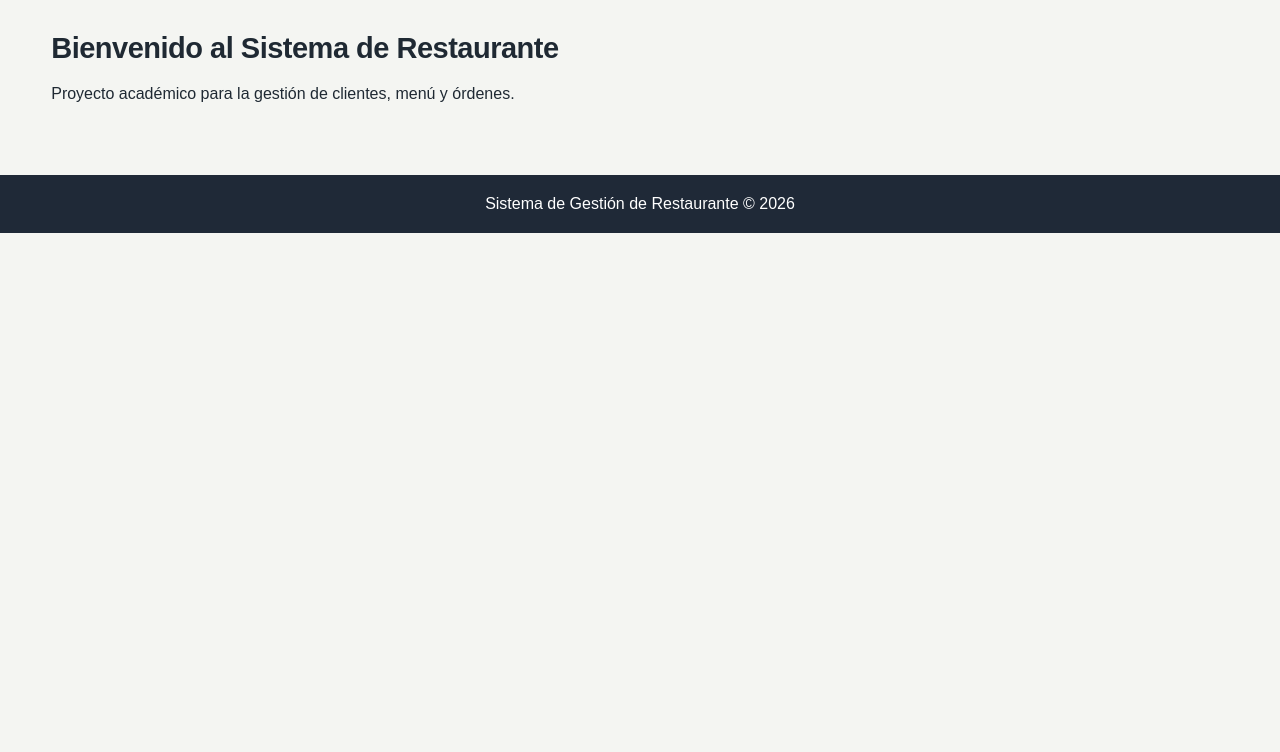
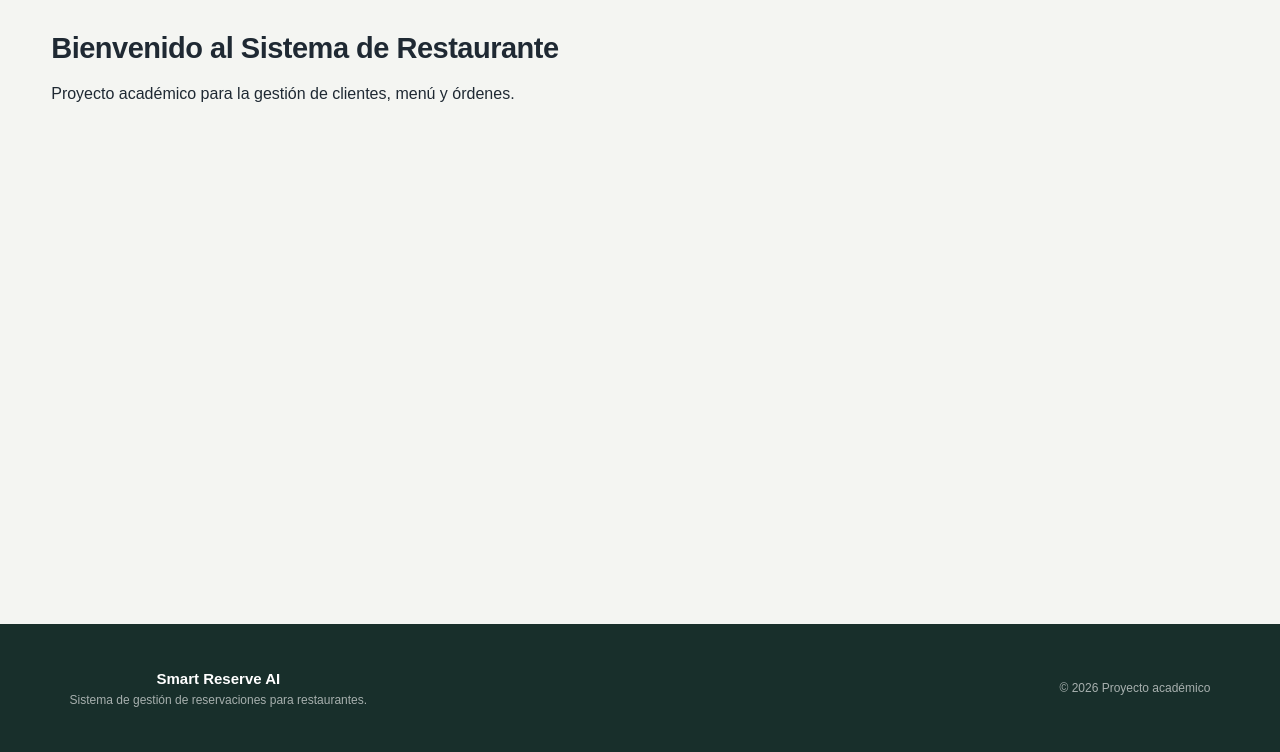
Before and after one commit to aitanaaml24/Smart-Reserve-AI, a PHP site: page /index.php in a window 1280 px wide. Shown: the part 48-800 px from the top of the page. Run offline with PHP 8.4, Linux system fonts and the light colour scheme.

Commit message:
Update footer.php

```diff
--- a/footer.php
+++ b/footer.php
@@ -1,8 +1,61 @@
-</div>
+    </div>
 
-<footer>
-    Sistema de Gestión de Restaurante © 2026
+</main>
+
+<footer class="pie-sistema">
+
+    <div class="pie-contenido">
+
+        <div>
+
+            <strong>Smart Reserve AI</strong>
+
+            <p>
+                Sistema de gestión de reservaciones
+                para restaurantes.
+            </p>
+
+        </div>
+
+        <span>
+            &copy; <?= date("Y") ?> Proyecto académico
+        </span>
+
+    </div>
+
 </footer>
+
+<script>
+
+const botonMenu =
+    document.getElementById("boton-menu-movil");
+
+const navegacion =
+    document.getElementById("navegacion-principal");
+
+if (botonMenu && navegacion) {
+
+    botonMenu.addEventListener("click", function () {
+
+        navegacion.classList.toggle("mostrar");
+
+        const abierto =
+            navegacion.classList.contains("mostrar");
+
+        botonMenu.setAttribute(
+            "aria-expanded",
+            abierto ? "true" : "false"
+        );
+
+        botonMenu.innerHTML = abierto
+            ? '<i class="bi bi-x-lg"></i>'
+            : '<i class="bi bi-list"></i>';
+
+    });
+
+}
+
+</script>
 
 </body>
 </html>
```
